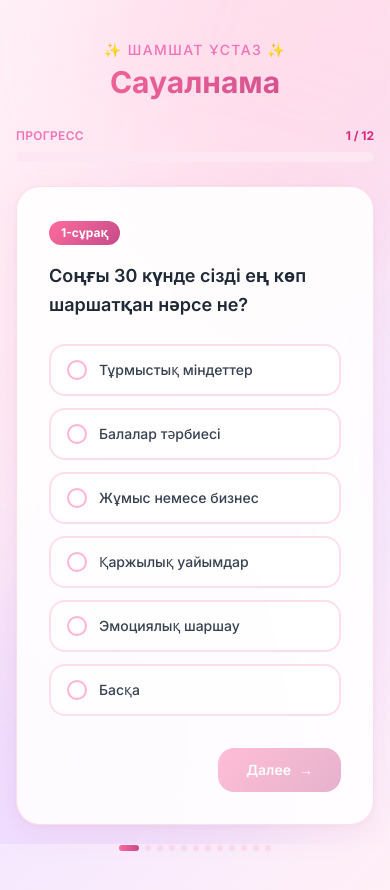
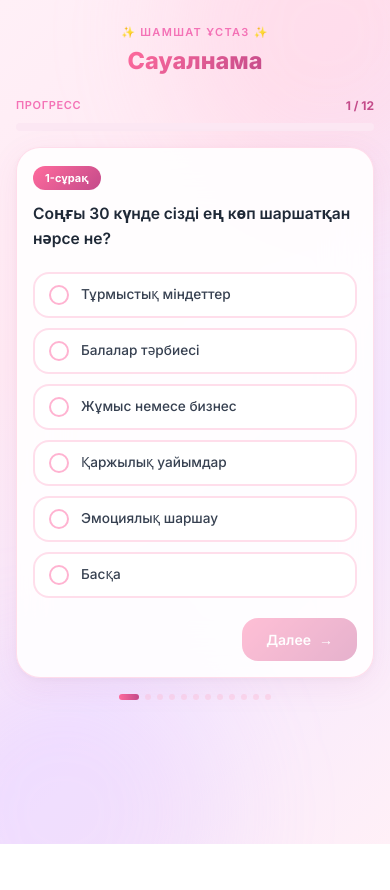
Before and after one commit to zhan101093/zhana-survey, a React (Vite) app: page / in a window 390 px wide. After the commit the page ends 844 px from the top, so only its background shows below. Built offline with nearby package versions, Linux system fonts and the light colour scheme.

Commit message:
Fix mobile responsiveness: fluid font sizes, compact padding, prevent text clipping

```diff
--- a/src/pages/SurveyPage.tsx
+++ b/src/pages/SurveyPage.tsx
@@ -44,79 +44,112 @@ export default function SurveyPage() {
   }
 
   return (
-    <div className="bg-survey flex flex-col items-center justify-center min-h-screen p-4 py-10">
+    <div
+      className="bg-survey flex flex-col items-center min-h-screen"
+      style={{ padding: '24px 16px 32px' }}
+    >
       {/* Floating blobs */}
       <div
         aria-hidden="true"
         style={{
-          position: 'fixed', inset: 0, overflow: 'hidden', pointerEvents: 'none', zIndex: 0,
+          position: 'fixed', inset: 0, overflow: 'hidden',
+          pointerEvents: 'none', zIndex: 0,
         }}
       >
         <div style={{
-          position: 'absolute', top: '-10rem', right: '-8rem',
-          width: '26rem', height: '26rem',
-          background: 'rgba(255,182,210,0.25)', borderRadius: '50%', filter: 'blur(60px)',
+          position: 'absolute', top: '-8rem', right: '-6rem',
+          width: '20rem', height: '20rem',
+          background: 'rgba(255,182,210,0.25)', borderRadius: '50%', filter: 'blur(55px)',
         }} />
         <div style={{
-          position: 'absolute', bottom: '-10rem', left: '-8rem',
-          width: '26rem', height: '26rem',
-          background: 'rgba(216,180,254,0.22)', borderRadius: '50%', filter: 'blur(60px)',
-        }} />
-        <div style={{
-          position: 'absolute', top: '50%', left: '50%', transform: 'translate(-50%,-50%)',
-          width: '32rem', height: '32rem',
-          background: 'rgba(255,228,240,0.15)', borderRadius: '50%', filter: 'blur(80px)',
+          position: 'absolute', bottom: '-8rem', left: '-6rem',
+          width: '20rem', height: '20rem',
+          background: 'rgba(216,180,254,0.22)', borderRadius: '50%', filter: 'blur(55px)',
         }} />
       </div>
 
-      <div className="relative w-full max-w-xl z-10">
+      <div className="relative w-full z-10" style={{ maxWidth: 560 }}>
+
         {/* Brand header */}
-        <div className="text-center mb-7">
-          <p className="text-sm font-medium text-pink-400 tracking-widest uppercase mb-1">✨ Шамшат ұстаз ✨</p>
-          <h1 className="text-3xl font-bold pink-gradient-text">Сауалнама</h1>
+        <div className="text-center" style={{ marginBottom: 20 }}>
+          <p style={{
+            fontSize: 11, fontWeight: 600, letterSpacing: '0.12em',
+            textTransform: 'uppercase', color: '#F472B6', marginBottom: 6,
+          }}>
+            ✨ Шамшат ұстаз ✨
+          </p>
+          <h1 style={{
+            fontSize: 'clamp(22px, 6vw, 30px)',
+            fontWeight: 800,
+            lineHeight: 1.2,
+            background: 'linear-gradient(135deg, #FF6B9D 0%, #C44B8A 100%)',
+            WebkitBackgroundClip: 'text',
+            WebkitTextFillColor: 'transparent',
+            backgroundClip: 'text',
+            display: 'inline-block',
+            paddingBottom: 2,
+          }}>
+            Сауалнама
+          </h1>
         </div>
 
         {/* Progress */}
-        <div className="mb-6">
-          <div className="flex justify-between items-center mb-2">
-            <span className="text-xs font-semibold text-pink-400 uppercase tracking-wide">Прогресс</span>
-            <span className="text-xs font-bold text-pink-600">{currentIndex + 1} / {questions.length}</span>
+        <div style={{ marginBottom: 16 }}>
+          <div className="flex justify-between items-center" style={{ marginBottom: 8 }}>
+            <span style={{ fontSize: 11, fontWeight: 600, color: '#F472B6', textTransform: 'uppercase', letterSpacing: '0.06em' }}>
+              Прогресс
+            </span>
+            <span style={{ fontSize: 12, fontWeight: 700, color: '#C44B8A' }}>
+              {currentIndex + 1} / {questions.length}
+            </span>
           </div>
-          <div className="w-full h-2.5 bg-pink-100 rounded-full overflow-hidden">
-            <div className="progress-fill h-full rounded-full" style={{ width: `${progress}%` }} />
+          <div style={{ width: '100%', height: 8, background: '#FCE7F3', borderRadius: 99, overflow: 'hidden' }}>
+            <div className="progress-fill" style={{ height: '100%', borderRadius: 99, width: `${progress}%` }} />
           </div>
         </div>
 
         {/* Question card */}
-        <div key={animKey} className="glass-card rounded-3xl p-8 fade-in-up">
+        <div
+          key={animKey}
+          className="glass-card fade-in-up"
+          style={{ borderRadius: 24, padding: 'clamp(16px, 4vw, 32px)' }}
+        >
           {/* Badge */}
-          <span
-            className="inline-block text-xs font-bold text-white px-3 py-1 rounded-full mb-4"
-            style={{ background: 'linear-gradient(135deg, #FF6B9D, #C44B8A)' }}
-          >
+          <span style={{
+            display: 'inline-block',
+            fontSize: 11, fontWeight: 700, color: 'white',
+            padding: '4px 12px', borderRadius: 99, marginBottom: 12,
+            background: 'linear-gradient(135deg, #FF6B9D, #C44B8A)',
+          }}>
             {currentIndex + 1}-сұрақ
           </span>
 
           {/* Question text */}
-          <h2 className="text-lg font-semibold text-gray-800 leading-relaxed mb-6">
+          <h2 style={{
+            fontSize: 'clamp(14px, 4vw, 18px)',
+            fontWeight: 600,
+            color: '#1F2937',
+            lineHeight: 1.6,
+            marginBottom: 20,
+          }}>
             {question.text}
           </h2>
 
           {/* Radio options */}
           {question.type === 'radio' && question.options && (
-            <div className="space-y-3">
+            <div style={{ display: 'flex', flexDirection: 'column', gap: 10 }}>
               {question.options.map(opt => (
                 <button
                   key={opt.id}
                   type="button"
                   onClick={() => selectOption(opt.label)}
-                  className={`option-btn flex items-center gap-3 px-4 py-3.5 rounded-2xl ${
-                    answer === opt.label ? 'chosen' : ''
-                  }`}
+                  className={`option-btn ${answer === opt.label ? 'chosen' : ''}`}
+                  style={{
+                    display: 'flex', alignItems: 'center', gap: 12,
+                    padding: '11px 14px', borderRadius: 16,
+                  }}
                 >
-                  {/* Radio circle */}
-                  <span
-                    style={{
+                  <span style={{
                     width: 20, height: 20, borderRadius: '50%', flexShrink: 0,
                     border: answer === opt.label ? '2px solid #C44B8A' : '2px solid #FFB3D1',
                     background: answer === opt.label
@@ -124,15 +157,18 @@ export default function SurveyPage() {
                       : 'white',
                     display: 'flex', alignItems: 'center', justifyContent: 'center',
                     transition: 'all 0.2s',
-                    }}
-                  >
+                  }}>
                     {answer === opt.label && (
                       <span style={{ width: 7, height: 7, borderRadius: '50%', background: 'white' }} />
                     )}
                   </span>
-                  <span className={`text-sm font-medium leading-snug ${
-                    answer === opt.label ? 'text-pink-700' : 'text-gray-700'
-                  }`}>
+                  <span style={{
+                    fontSize: 'clamp(13px, 3.5vw, 15px)',
+                    fontWeight: 500,
+                    lineHeight: 1.4,
+                    color: answer === opt.label ? '#9D174D' : '#374151',
+                    textAlign: 'left',
+                  }}>
                     {opt.label}
                   </span>
                 </button>
@@ -147,18 +183,29 @@ export default function SurveyPage() {
               onChange={e => selectOption(e.target.value)}
               placeholder="Жауабыңызды осында жазыңыз..."
               rows={4}
-              className="w-full rounded-2xl p-4 text-sm text-gray-700 resize-none focus:outline-none transition-colors"
               style={{
-                border: '2px solid',
-                borderColor: answer ? '#FF6B9D' : 'rgba(255,182,210,0.5)',
+                width: '100%',
+                borderRadius: 16,
+                padding: 14,
+                fontSize: 16,
+                color: '#374151',
+                resize: 'none',
+                outline: 'none',
+                border: `2px solid ${answer ? '#FF6B9D' : 'rgba(255,182,210,0.5)'}`,
                 background: 'rgba(255, 240, 247, 0.5)',
                 fontFamily: 'inherit',
+                lineHeight: 1.5,
+                boxSizing: 'border-box',
+                transition: 'border-color 0.2s',
               }}
             />
           )}
 
-          {/* Next / Submit button */}
-          <div className="flex justify-between items-center mt-8">
+          {/* Navigation buttons */}
+          <div
+            className="flex items-center"
+            style={{ marginTop: 20, justifyContent: 'space-between' }}
+          >
             {currentIndex > 0 ? (
               <button
                 type="button"
@@ -166,7 +213,11 @@ export default function SurveyPage() {
                   setCurrentIndex(i => i - 1)
                   setAnimKey(k => k + 1)
                 }}
-                className="text-sm text-pink-400 hover:text-pink-600 font-medium transition-colors flex items-center gap-1"
+                style={{
+                  fontSize: 13, fontWeight: 500, color: '#F472B6',
+                  background: 'none', border: 'none', cursor: 'pointer',
+                  display: 'flex', alignItems: 'center', gap: 4, padding: '8px 0',
+                }}
               >
                 ← Артқа
               </button>
@@ -178,7 +229,13 @@ export default function SurveyPage() {
               type="button"
               onClick={handleNext}
               disabled={!canProceed}
-              className="pink-btn text-white font-semibold px-7 py-3 rounded-2xl flex items-center gap-2 text-sm"
+              className="pink-btn"
+              style={{
+                color: 'white', fontWeight: 600,
+                padding: '11px 24px', borderRadius: 16,
+                fontSize: 14,
+                display: 'flex', alignItems: 'center', gap: 8,
+              }}
             >
               {isLast ? 'Жіберу' : 'Далее'}
               <span>{isLast ? '✓' : '→'}</span>
@@ -187,7 +244,13 @@ export default function SurveyPage() {
         </div>
 
         {/* Dot indicators */}
-        <div className="flex justify-center mt-5 gap-1.5" aria-hidden="true">
+        <div
+          aria-hidden="true"
+          style={{
+            display: 'flex', justifyContent: 'center',
+            gap: 6, marginTop: 16, flexWrap: 'wrap',
+          }}
+        >
           {questions.map((_, i) => (
             <div
               key={i}
@@ -201,10 +264,12 @@ export default function SurveyPage() {
                     ? 'linear-gradient(90deg, #FF6B9D, #C44B8A)'
                     : 'rgba(255,182,210,0.35)',
                 transition: 'all 0.35s cubic-bezier(0.4,0,0.2,1)',
+                flexShrink: 0,
               }}
             />
           ))}
         </div>
+
       </div>
     </div>
   )
```
Lines whose indentation alone changed are shown as unchanged.
